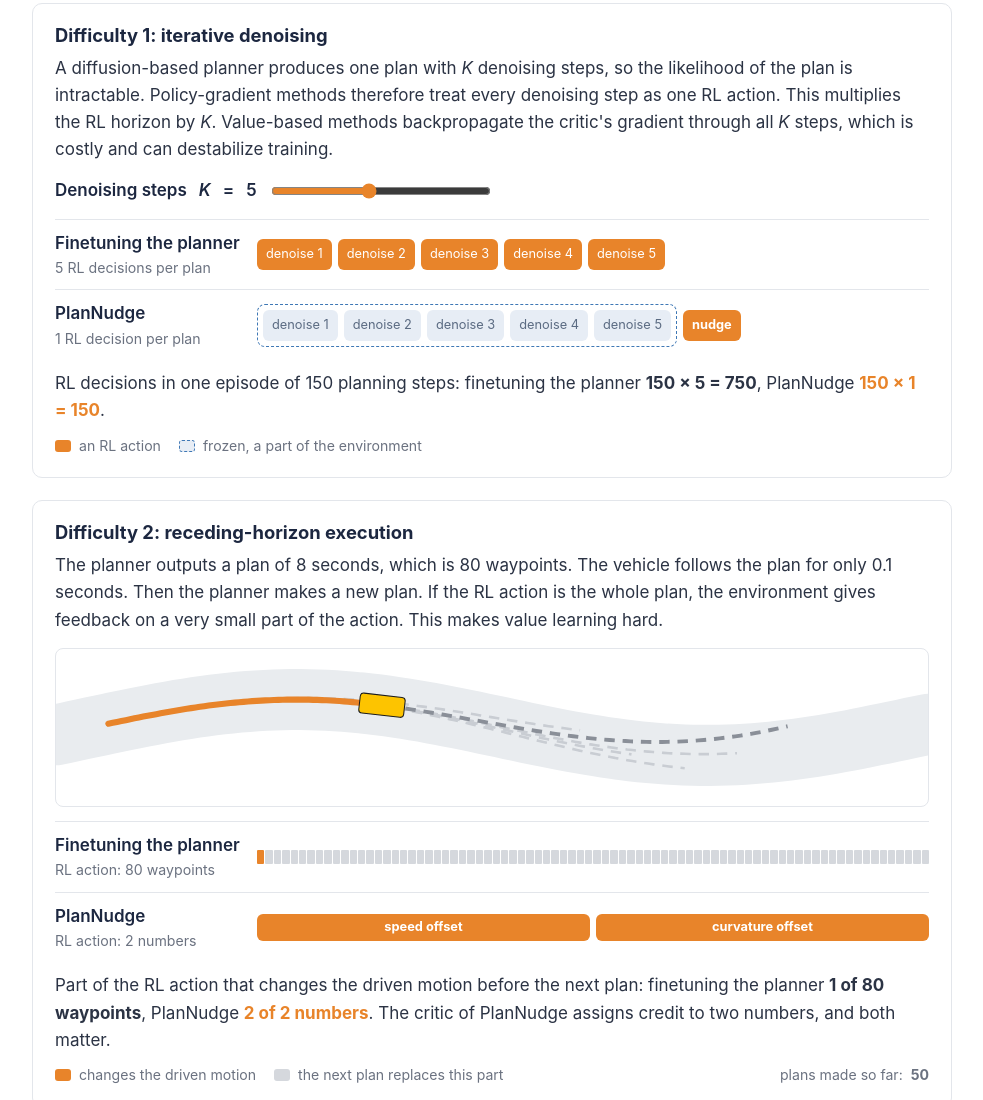
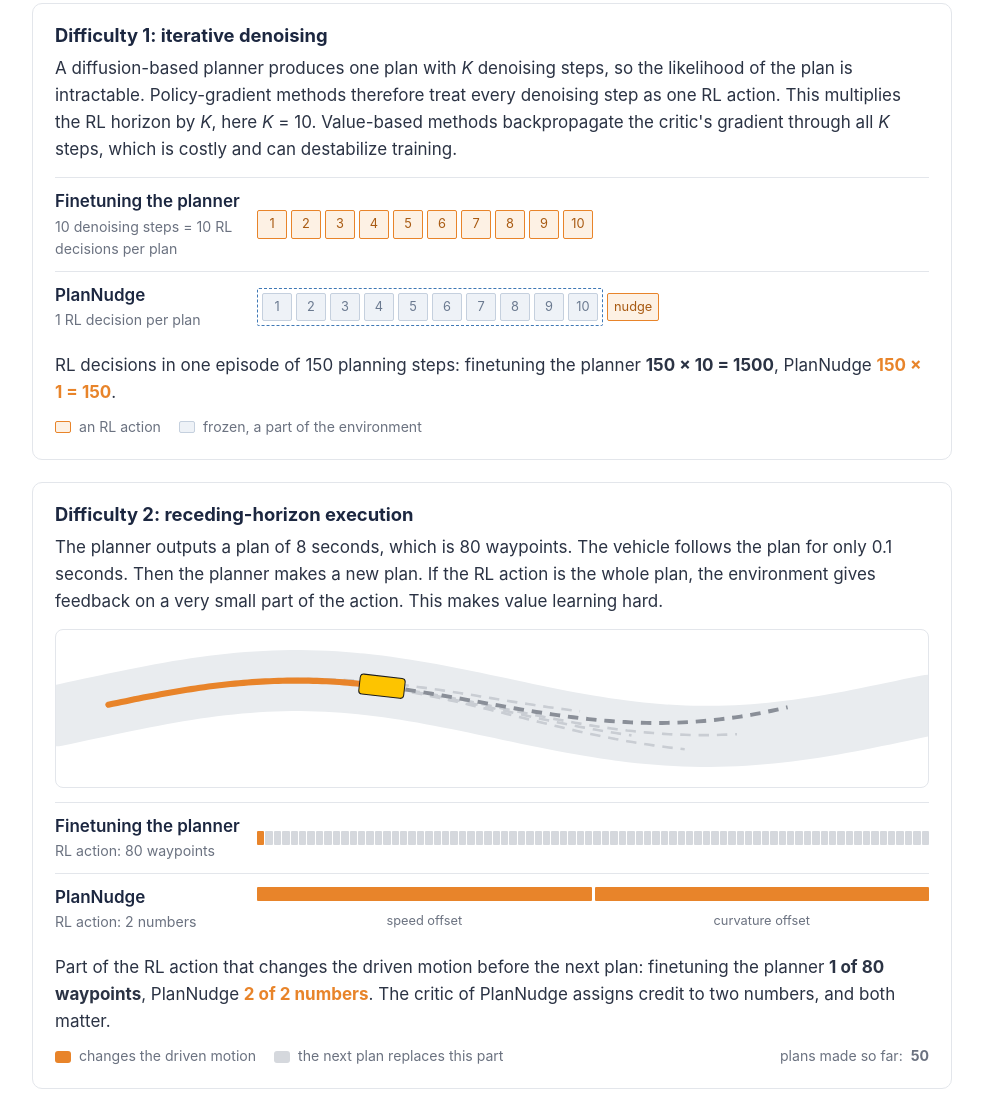
Before and after one commit to zerlinwang/plannudge, a plain HTML site: page index.html in a window 1280 px wide. Shown: the part 1272-2372 px from the top of the page, without its empty margins (148-1131 px from the left). Drawn offline with Linux system fonts and the light colour scheme.

Commit message:
Project page: fix K to 10 and restyle the difficulty diagrams as non-interactive cells

```diff
--- a/css/style.css
+++ b/css/style.css
@@ -88,8 +88,9 @@ figcaption, .caption, .note { font-size: 0.9rem; color: var(--muted); margin-top
 .legend .spacer { flex: 1; }
 .key { display: inline-block; width: 16px; height: 12px; border-radius: 3px; margin-left: 10px; }
 .key:first-child { margin-left: 0; }
-.key.action, .key.executed { background: var(--orange); }
-.key.frozen { background: #e7edf5; border: 1px dashed var(--blue); }
+.key.executed { background: var(--orange); }
+.key.action { background: var(--orange-soft); border: 1px solid var(--orange); border-radius: 2px; }
+.key.frozen { background: #eef2f7; border: 1px solid #c5d0de; border-radius: 2px; }
 .key.replaced { background: #d5d8dd; }
 .key.line-base { height: 0; border-top: 3px dashed var(--gray); border-radius: 0; width: 22px; }
 .key.line-nudged { height: 0; border-top: 3px solid var(--orange); border-radius: 0; width: 22px; }
@@ -104,18 +105,17 @@ figcaption, .caption, .note { font-size: 0.9rem; color: var(--muted); margin-top
 input[type="range"] { width: 100%; accent-color: var(--orange); }
 
 /* ---------- difficulty 1 ---------- */
-.inline-slider { display: flex; align-items: center; gap: 12px; flex-wrap: wrap; font-weight: 600; color: var(--ink); }
-.inline-slider input { width: 220px; }
 .dn { margin: 14px 0 10px; }
 .dn-row { display: grid; grid-template-columns: 190px 1fr; gap: 12px; align-items: center; padding: 10px 0; border-top: 1px solid var(--line); }
 .dn-label { font-weight: 600; color: var(--ink); }
+.dn-label.two-rows { grid-row: span 2; }
 .dn-label small { display: block; font-weight: 400; color: var(--muted); }
-.dn-boxes { display: flex; flex-wrap: wrap; gap: 6px; align-items: center; }
-.dn-box { padding: 5px 9px; border-radius: 6px; font-size: 0.8rem; white-space: nowrap; }
-.dn-box.action { background: var(--orange); color: #fff; }
-.dn-box.frozen { background: #e7edf5; color: #5b6b82; }
-.dn-box.nudge { font-weight: 700; }
-.dn-frozen { display: flex; flex-wrap: wrap; gap: 6px; padding: 5px; border: 1px dashed var(--blue); border-radius: 8px; }
+.dn-boxes { display: flex; flex-wrap: wrap; gap: 4px; align-items: center; }
+/* diagram cells, not buttons: square corners, light fill, thin border */
+.dn-box { min-width: 30px; padding: 3px 6px; border-radius: 2px; font-size: 0.8rem; text-align: center; white-space: nowrap; cursor: default; }
+.dn-box.action { background: var(--orange-soft); border: 1px solid var(--orange); color: #a85a12; }
+.dn-box.frozen { background: #eef2f7; border: 1px solid #c5d0de; color: #6b7a90; }
+.dn-frozen { display: flex; flex-wrap: wrap; gap: 4px; padding: 4px; border: 1px dashed var(--blue); border-radius: 2px; }
 .dn-total { margin: 0; }
 
 /* ---------- difficulty 2 ---------- */
@@ -127,7 +127,8 @@ input[type="range"] { width: 100%; accent-color: var(--orange); }
 .h-driven { fill: none; stroke: var(--orange); stroke-width: 0.7; stroke-linecap: round; }
 .h-executed { fill: none; stroke: var(--orange); stroke-width: 1.1; stroke-linecap: round; }
 .cells { display: grid; grid-template-columns: repeat(80, 1fr); gap: 1px; }
-.dn-box.wide { flex: 1; text-align: center; padding: 3px 9px; }
+.cells.two { grid-template-columns: repeat(2, 1fr); gap: 3px; }
+.cells-labels { grid-column: 2; display: grid; grid-template-columns: repeat(2, 1fr); gap: 3px; margin-top: -8px; font-size: 0.8rem; color: var(--muted); text-align: center; }
 .cells span { height: 14px; background: #d5d8dd; border-radius: 1px; }
 .cells span.executed { background: var(--orange); }
 
--- a/index.html
+++ b/index.html
@@ -66,12 +66,9 @@
     <h3>Difficulty 1: iterative denoising</h3>
     <p>
       A diffusion-based planner produces one plan with <em>K</em> denoising steps, so the likelihood of the plan is intractable.
-      Policy-gradient methods therefore treat every denoising step as one RL action. This multiplies the RL horizon by <em>K</em>.
+      Policy-gradient methods therefore treat every denoising step as one RL action. This multiplies the RL horizon by <em>K</em>, here <em>K</em> = 10.
       Value-based methods backpropagate the critic's gradient through all <em>K</em> steps, which is costly and can destabilize training.
     </p>
-    <label class="inline-slider">Denoising steps <em>K</em> = <output id="denoise-k-value">5</output>
-      <input id="denoise-k" type="range" min="1" max="10" value="5">
-    </label>
     <div class="dn">
       <div class="dn-row">
         <div class="dn-label">Finetuning the planner<small id="denoise-finetune-count"></small></div>
@@ -107,11 +104,9 @@
         <div class="cells" id="horizon-cells" aria-hidden="true"></div>
       </div>
       <div class="dn-row">
-        <div class="dn-label">PlanNudge<small>RL action: 2 numbers</small></div>
-        <div class="dn-boxes">
-          <span class="dn-box action nudge wide">speed offset</span>
-          <span class="dn-box action nudge wide">curvature offset</span>
-        </div>
+        <div class="dn-label two-rows">PlanNudge<small>RL action: 2 numbers</small></div>
+        <div class="cells two" aria-hidden="true"><span class="executed"></span><span class="executed"></span></div>
+        <div class="cells-labels"><span>speed offset</span><span>curvature offset</span></div>
       </div>
     </div>
     <p class="dn-total">
--- a/js/motivation.js
+++ b/js/motivation.js
@@ -4,31 +4,23 @@
   const EPISODE_STEPS = 150; // planning steps in one episode (15 s at 10 Hz)
 
   // ---------- Difficulty 1: iterative denoising ----------
-  const kIn = $("denoise-k");
+  const K = 10; // denoising steps in the diagram
   function box(cls, text) {
     const b = document.createElement("span");
     b.className = "dn-box " + cls;
     b.textContent = text;
     return b;
   }
-  function renderDenoise() {
-    const K = parseInt(kIn.value, 10);
-    $("denoise-k-value").textContent = K;
   const fine = $("denoise-finetune"), ours = $("denoise-ours");
-    fine.textContent = "";
-    ours.textContent = "";
-    for (let i = 1; i <= K; i++) fine.appendChild(box("action", "denoise " + i));
+  for (let i = 1; i <= K; i++) fine.appendChild(box("action", i));
   const frozen = document.createElement("span");
   frozen.className = "dn-frozen";
-    for (let i = 1; i <= K; i++) frozen.appendChild(box("frozen", "denoise " + i));
+  for (let i = 1; i <= K; i++) frozen.appendChild(box("frozen", i));
   ours.appendChild(frozen);
   ours.appendChild(box("action nudge", "nudge"));
-    $("denoise-finetune-count").textContent = K + (K === 1 ? " RL decision" : " RL decisions") + " per plan";
+  $("denoise-finetune-count").textContent = K + " denoising steps = " + K + " RL decisions per plan";
   $("denoise-finetune-total").textContent = EPISODE_STEPS + " × " + K + " = " + EPISODE_STEPS * K;
   $("denoise-ours-total").textContent = EPISODE_STEPS + " × 1 = " + EPISODE_STEPS;
-  }
-  kIn.addEventListener("input", renderDenoise);
-  renderDenoise();
 
   // ---------- Difficulty 2: receding-horizon execution ----------
   const cells = $("horizon-cells");
```
Lines whose indentation alone changed are shown as unchanged.
